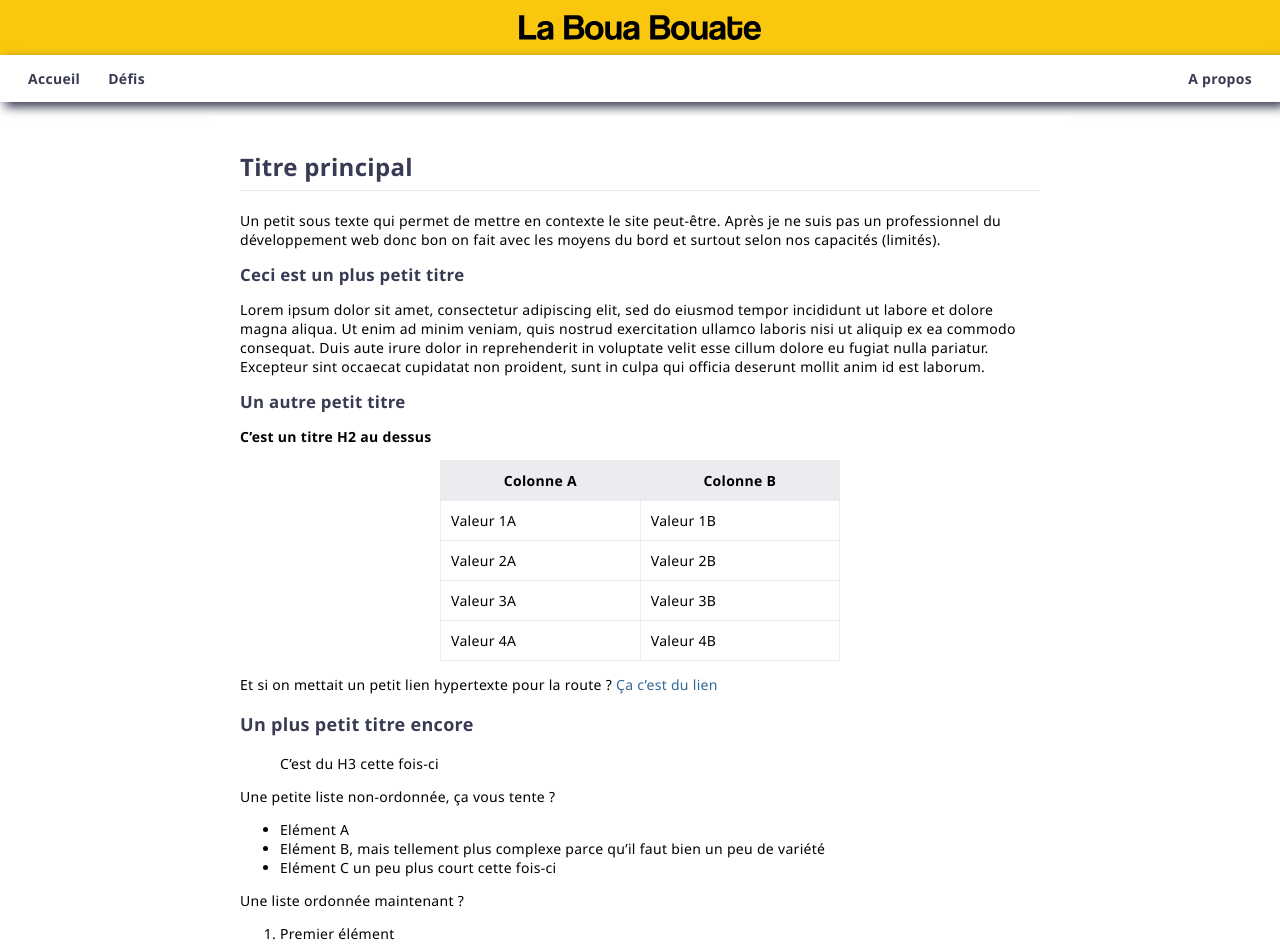
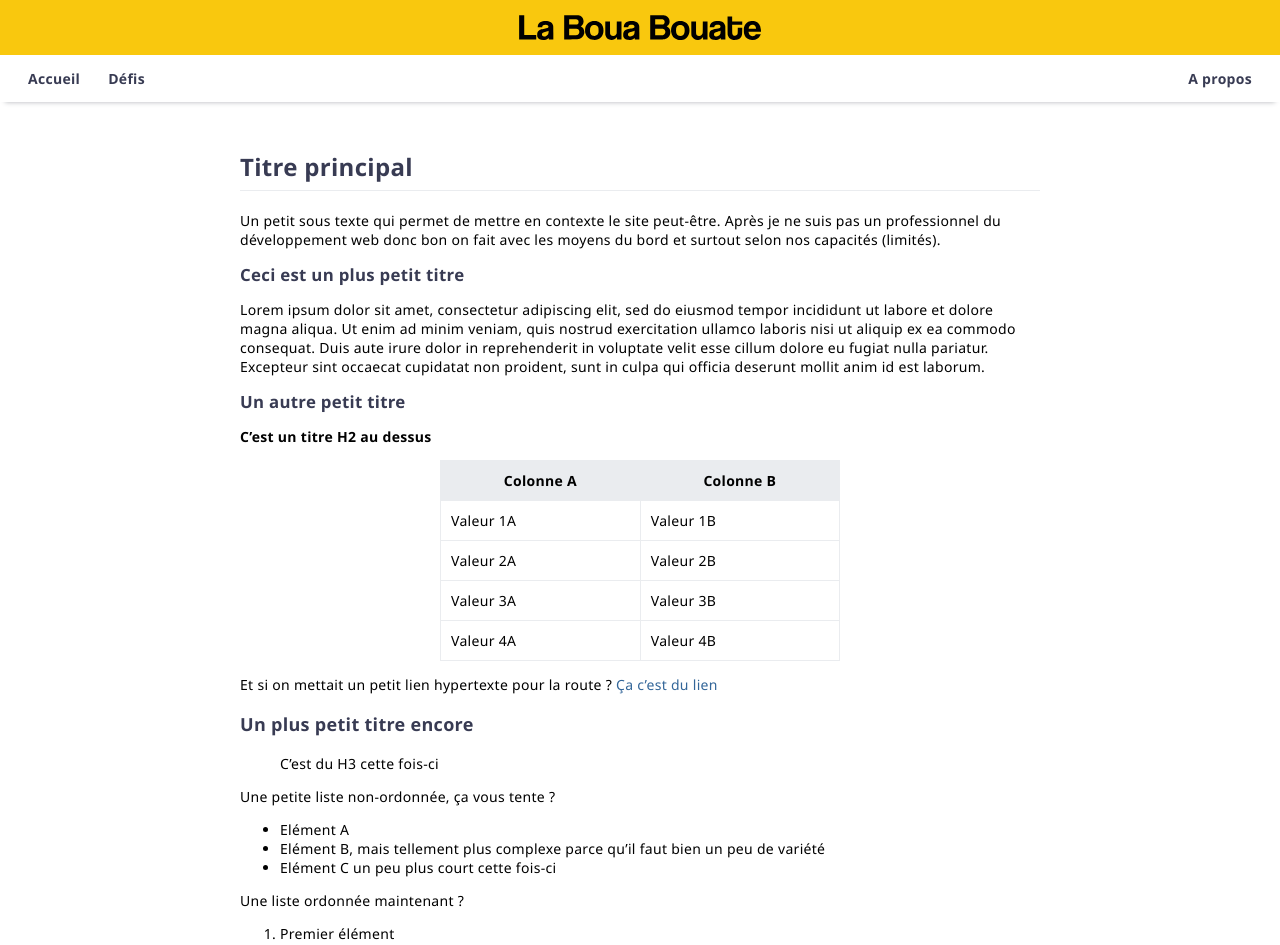
Before and after one commit to leobouard/leobouard.github.io, a Jekyll site: the page built from index.md, in a window 1280 px wide. Shown: the top 945 px of the page. Built offline with Jekyll 4.4.1, drawn with Linux system fonts in a browser that asks for light colours; our own code applies the rules of GitHub Pages for plain Markdown files.

Commit message:
Update style.scss

```diff
--- a/assets/css/style.scss
+++ b/assets/css/style.scss
@@ -56,7 +56,7 @@ header {
         overflow: hidden;
         background-color: #fff;
         margin: 0;
-        box-shadow: 5px 5px 10px #383b53;
+        box-shadow: 0 5px 5px -5px #b2b3b8;
     }
 
     nav a {
```
